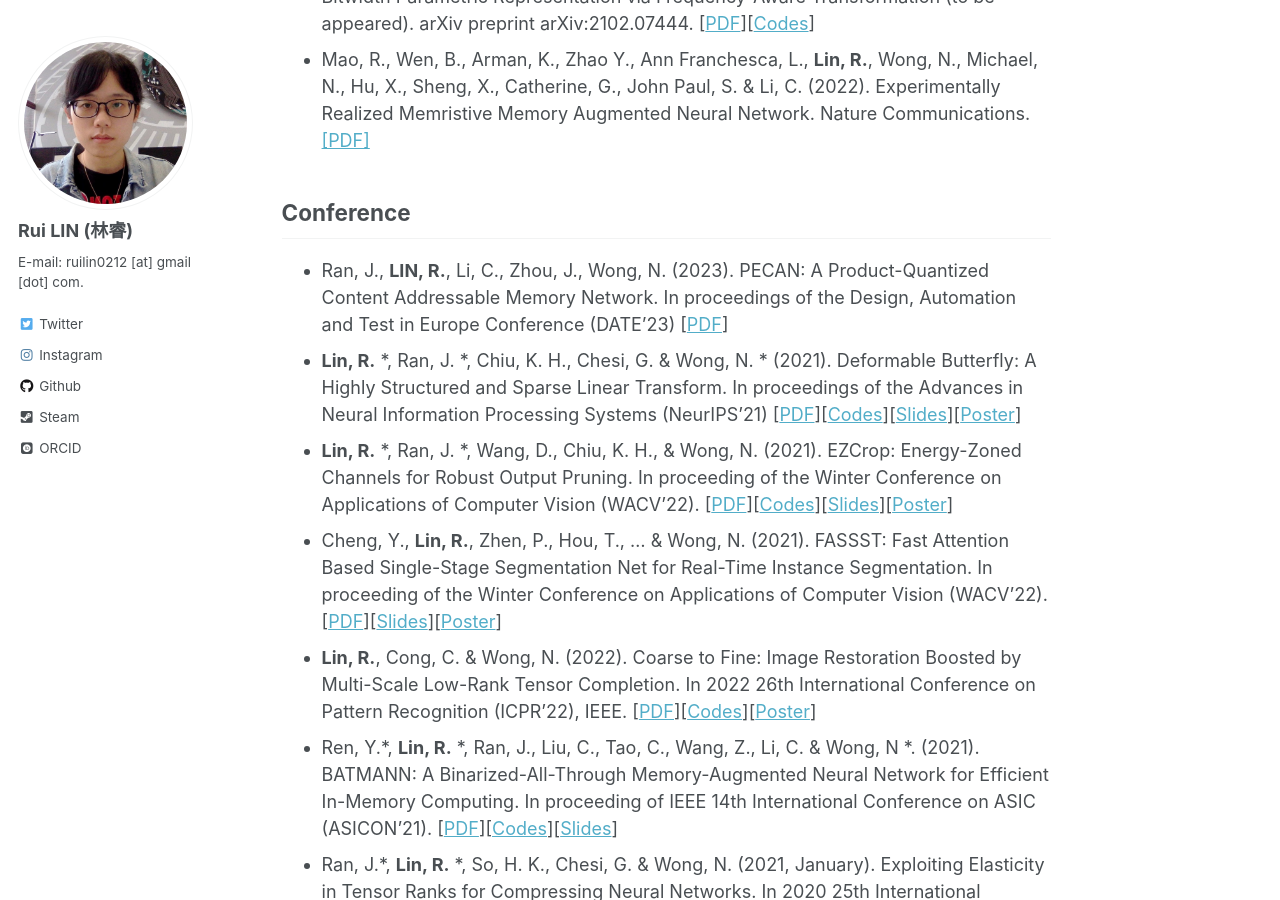
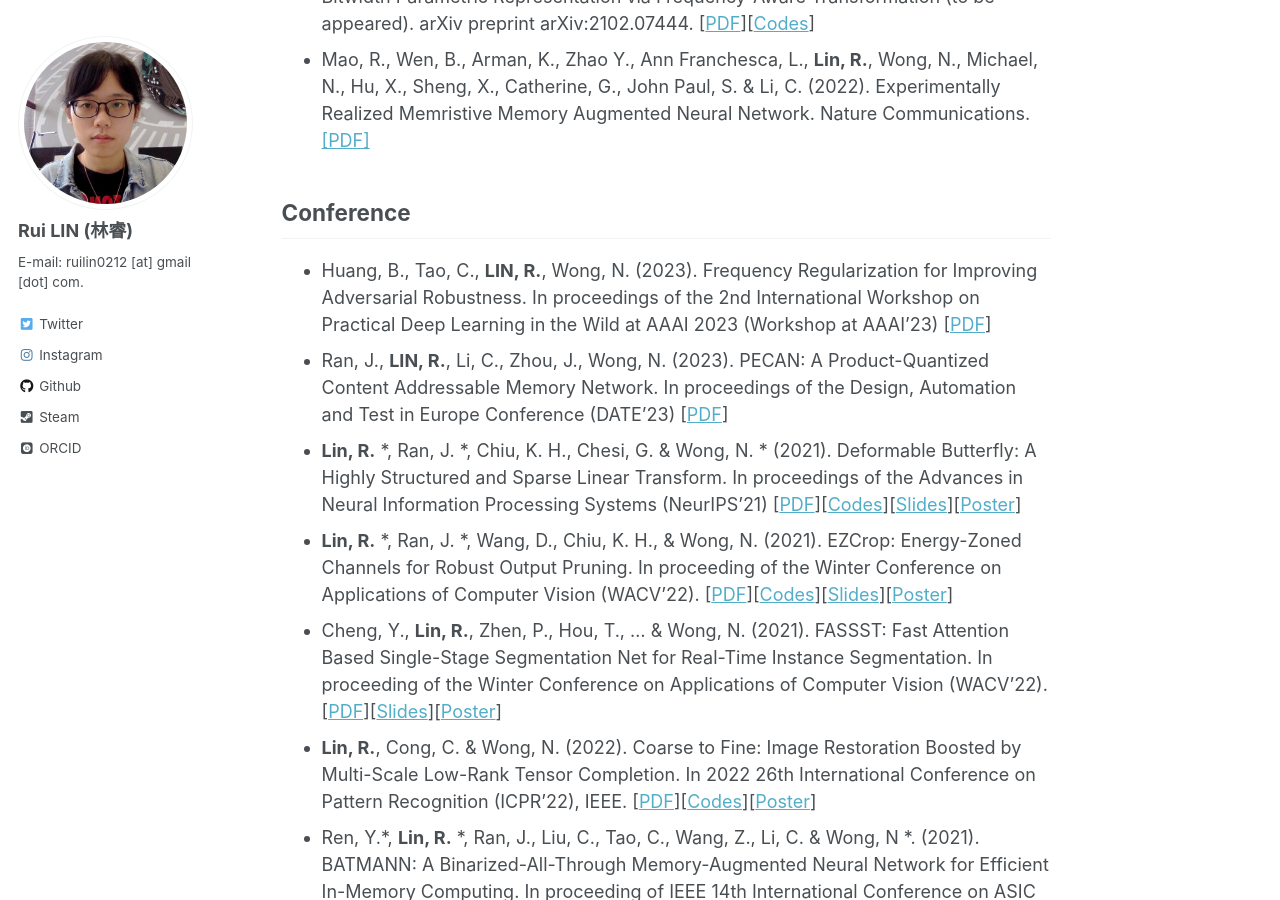
Before and after one commit to rlin27/rlin27.github.io, a Jekyll site: the page built from _pages/publications.md, in a window 1280 px wide and 900 px high, scrolled down 396 px. Built offline with Jekyll 4.4.1, drawn with Linux system fonts in a browser that asks for light colours; some web fonts are replaced.

Commit message:
add binxiao aaai workshop paper in the pub page

```diff
--- a/_pages/publications.md
+++ b/_pages/publications.md
@@ -9,6 +9,7 @@ title: "Publications"
 + Mao, R., Wen, B., Arman, K., Zhao Y., Ann Franchesca, L., **Lin, R.**, Wong, N., Michael, N., Hu, X., Sheng, X., Catherine, G., John Paul, S. & Li, C. (2022). Experimentally Realized Memristive Memory Augmented Neural Network. Nature Communications. [[PDF]](https://assets.researchsquare.com/files/rs-1821052/v1_covered.pdf?c=1657039003)
 
 ## Conference
++ Huang, B., Tao, C., **LIN, R.**, Wong, N. (2023). Frequency Regularization for Improving Adversarial Robustness. In proceedings of the 2nd International Workshop on Practical Deep Learning in the Wild at AAAI 2023 (Workshop at AAAI'23) [[PDF](\files\pdf\AAAI2023_Workshop.pdf)]
 + Ran, J., **LIN, R.**, Li, C., Zhou, J., Wong, N. (2023). PECAN: A Product-Quantized Content Addressable Memory Network. In proceedings of the Design, Automation and Test in Europe Conference (DATE'23) [[PDF](\files\pdf\PECAN.pdf)]
 + **Lin, R.** *, Ran, J. *, Chiu, K. H., Chesi, G. & Wong, N. * (2021). Deformable Butterfly: A Highly Structured and Sparse Linear Transform. In proceedings of the Advances in Neural Information Processing Systems (NeurIPS'21) [[PDF](\files\pdf\DeBut_final.pdf)][[Codes](https://github.com/rlin27/DeBut)][[Slides](\files\slides\DeBut_Slides.pdf)][[Poster](\files\slides\DeBut_Poster.pdf)]
 + **Lin, R.** *, Ran, J. *, Wang, D., Chiu, K. H., & Wong, N. (2021). EZCrop: Energy-Zoned Channels for Robust Output Pruning. In proceeding of the Winter Conference on Applications of Computer Vision (WACV'22). [[PDF](https://arxiv.org/abs/2105.03679)][[Codes](https://github.com/rlin27/EZCrop)][[Slides](\files\slides\EZCrop_Slides.pdf)][[Poster](\files\slides\EZCrop_Poster.pdf)]
```
Also changed, not shown: 1 other file.
